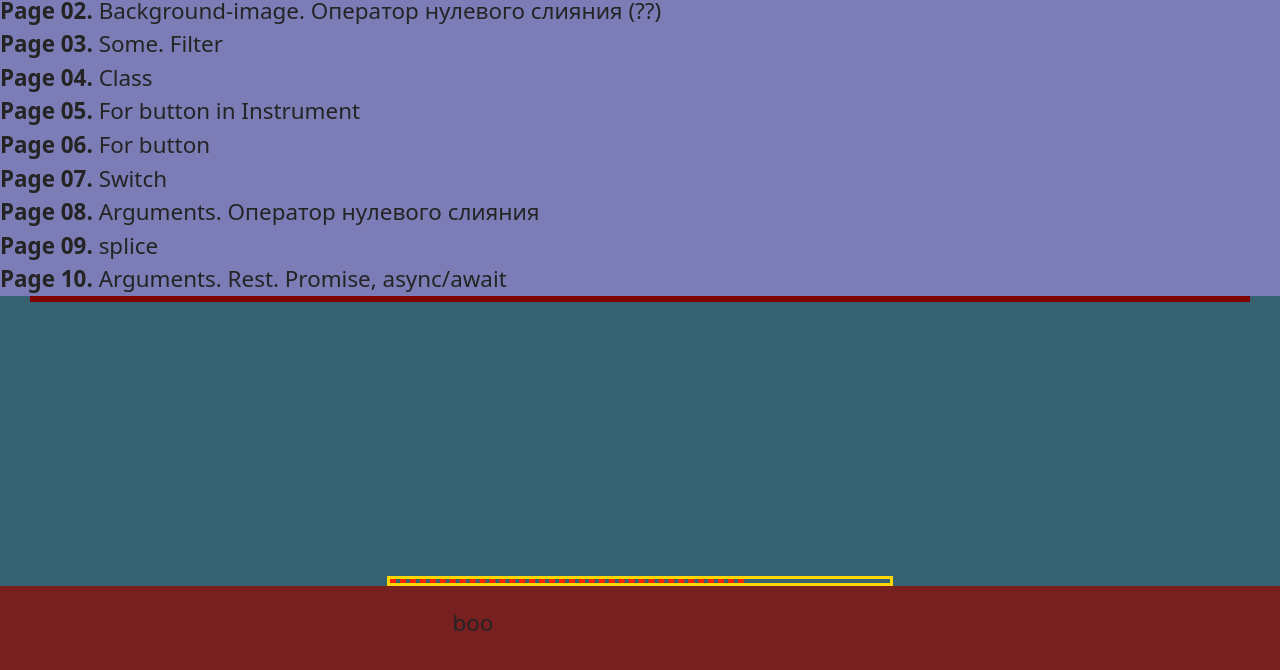
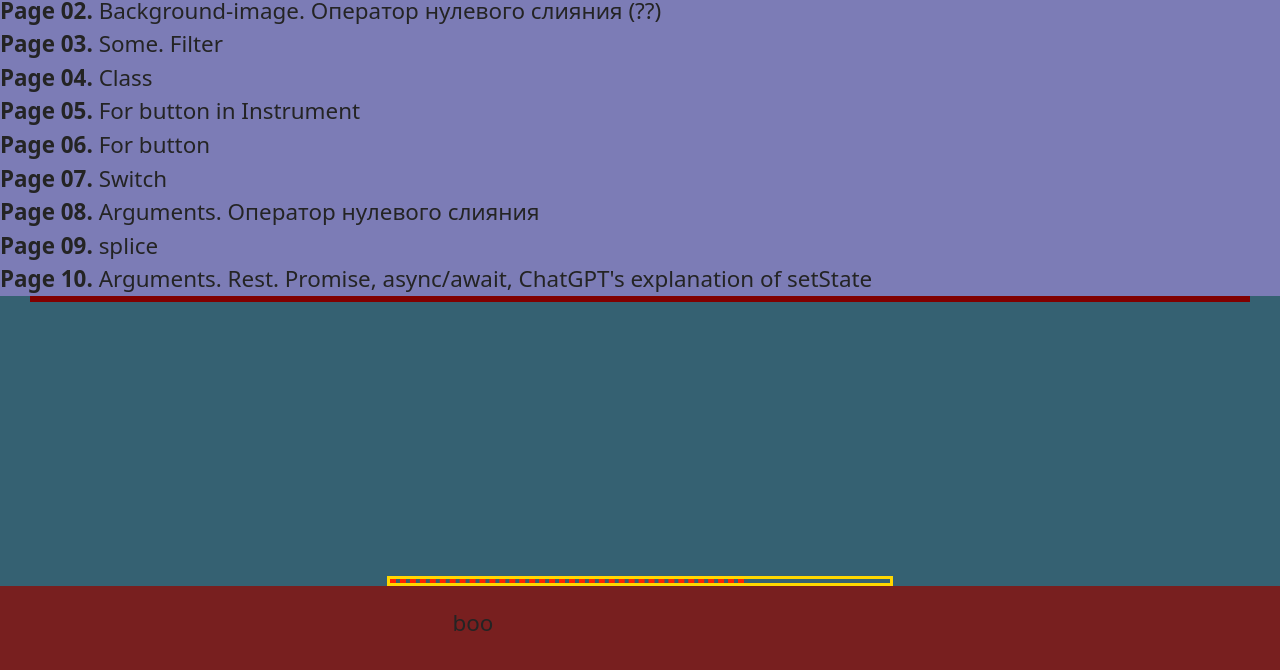
Before and after one commit to Seeker2025/experiments11, a plain HTML site: page index.html in a window 1280 px wide. Shown: the part 124-794 px from the top of the page. Drawn offline with Linux system fonts and the light colour scheme; no server answers.

Commit message:
Deploying to gh-pages from @ Seeker2025/experiments11@e449f490629395cd39102705946927359f909594 🚀

```diff
--- a/index.html
+++ b/index.html
@@ -25,7 +25,8 @@
 <a href="page-07.html"><b>Page 07.</b> Switch</a>
 <a href="page-08.html"><b>Page 08.</b> Arguments. Оператор нулевого слияния</a>
 <a href="page-09.html"><b>Page 09.</b> splice </a>
-<a href="page-10.html"><b>Page 10.</b> Arguments. Rest. Promise, async/await </a>
+<a href="page-10.html"><b>Page 10.</b> Arguments. Rest. Promise, async/await,
+  ChatGPT's explanation of setState </a>
 </div>
  <!-- <a href="page-02.html" class="tui-page-btn">2</a> -->
       <ul class="gallery">
--- a/page-09.js
+++ b/page-09.js
@@ -1,2 +1,2 @@
-import"./assets/styles-BTLSwsbK.js";console.log("page09 splice");const o=["Petro","Vladimir","Viсtor","Leonid"],r=o.splice(2,1,"Elon");console.log(o);console.log(r);const l=["Petro","Vladimir","Elon","Leonid"],s=l.splice(2,0,"Mark");console.log(l);console.log(s);const e=["red","green","blue"];e.splice(2,0,"purple");console.log(e);
+import"./assets/styles-BTLSwsbK.js";console.log("page09 splice");const o=["Petro","Vladimir","Viсtor","Leonid"],r=o.splice(2,1,"Elon");console.log(o);console.log(r);const l=["Petro","Vladimir","Elon","Leonid"],s=l.splice(2,0,"Mark");console.log(l);console.log(s);const e=["red","green","blue"];e.splice(2,0,"purple");console.log(e);const c="яблоко, банан, апельсин",n=c.split(", ")[0];console.log(n);
 //# sourceMappingURL=page-09.js.map
--- a/page-10.js
+++ b/page-10.js
@@ -1,2 +1,2 @@
-import"./assets/styles-BTLSwsbK.js";console.log("page 10, Arguments, Rest, Promise, async/await");function s(...o){return o[0]+o[1]}s(3,4);s(5,6,7);const t={name:"Lena",name02:"Gena",name03:"Pete"};console.log(t);function r({name:o,name02:e,name03:n}){console.log(o,e,n)}r({...t});console.log(3);const i=async()=>{try{const o=await new Promise((e,n)=>{setTimeout(()=>{Math.random()>.5?e("Yeeees"):n("Noooo")},2e3)})}catch(o){console.log(o)}};i();function g(...o){return o[0]+o[1]}console.log(g(5,10));const c=["1",2,!1],l=[4,5,!0];console.log(c);console.log(l);const a=c+l;console.log(a);console.log(typeof a);function m(...o){return o[0]+o[1]}console.log(m(1,5));
+import"./assets/styles-BTLSwsbK.js";console.log("page 10, Arguments, Rest, Promise, async/await, setState");function t(...o){return o[0]+o[1]}t(3,4);t(5,6,7);const s={name:"Lena",name02:"Gena",name03:"Pete"};console.log(s);function r({name:o,name02:e,name03:n}){console.log(o,e,n)}r({...s});console.log(3);const i=async()=>{try{const o=await new Promise((e,n)=>{setTimeout(()=>{Math.random()>.5?e("Yeeees"):n("Noooo")},2e3)})}catch(o){console.log(o)}};i();function g(...o){return o[0]+o[1]}console.log(g(5,10));const c=["1",2,!1],l=[4,5,!0];console.log(c);console.log(l);const a=c+l;console.log(a);console.log(typeof a);function m(...o){return o[0]+o[1]}console.log(m(1,5));
 //# sourceMappingURL=page-10.js.map
```
Also changed, not shown: page-10.html (+1 -1 lines), 2 other files.
